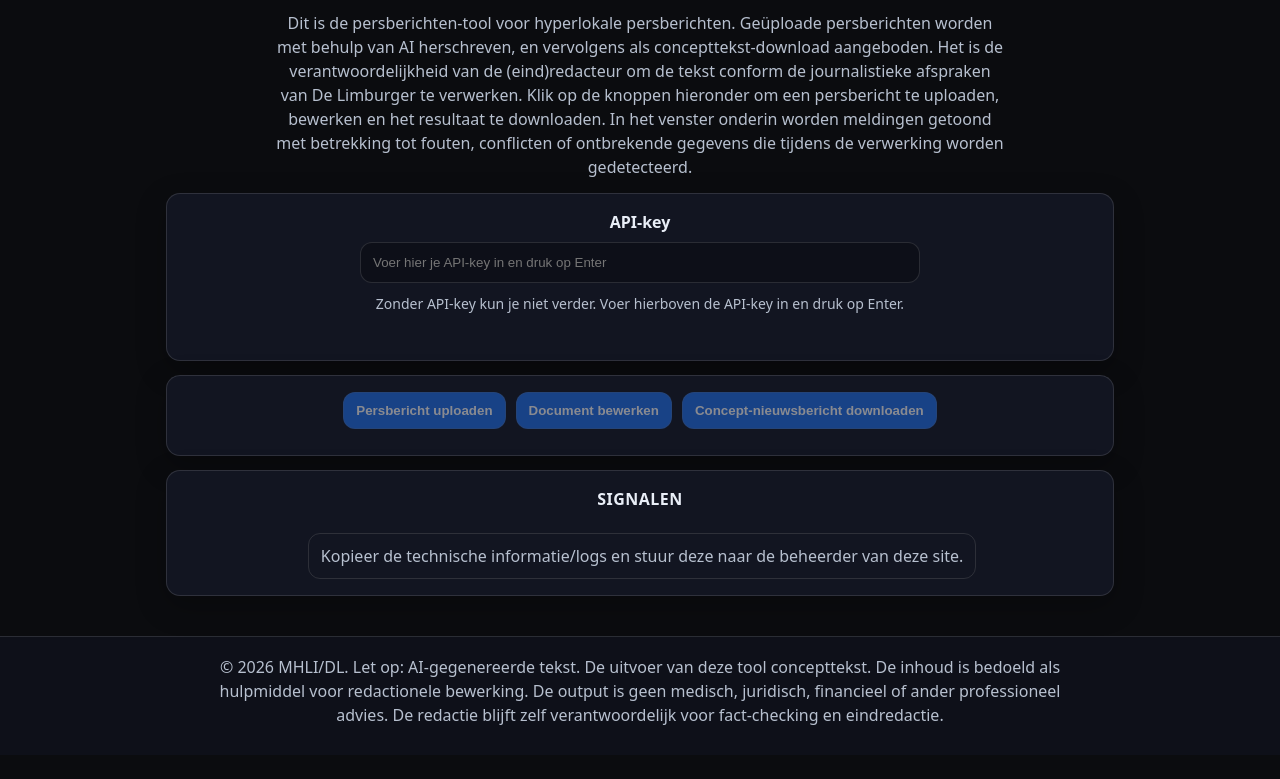
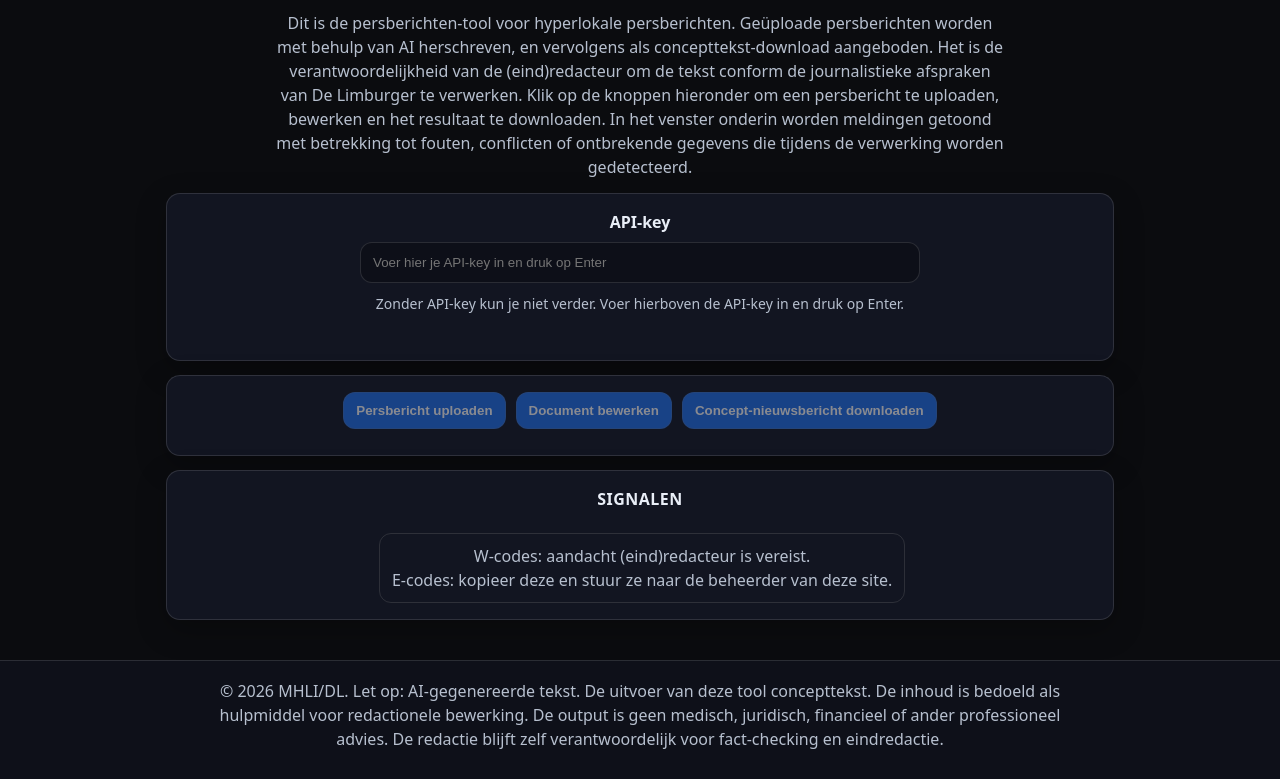
Before and after one commit to torstenfaruhn/via-persberichten-tool, a website: page public/index.html in a window 1280 px wide. Shown: the part 132-911 px from the top of the page. Before the commit the page ends 887 px from the top, so only its background shows below. Drawn offline with Linux system fonts and the light colour scheme.

Commit message:
Update index.html

```diff
--- a/public/index.html
+++ b/public/index.html
@@ -71,7 +71,8 @@
         <h2 class="signals__title">SIGNALEN</h2>
         <ul class="signals__list" id="signalsList"></ul>
         <div class="signals__tech" id="techHelp" hidden>
-          Kopieer de technische informatie/logs en stuur deze naar de beheerder van deze site.
+          W-codes: aandacht (eind)redacteur is vereist.<br>
+          E-codes: kopieer deze en stuur ze naar de beheerder van deze site.
         </div>
       </section>
     </main>
```
